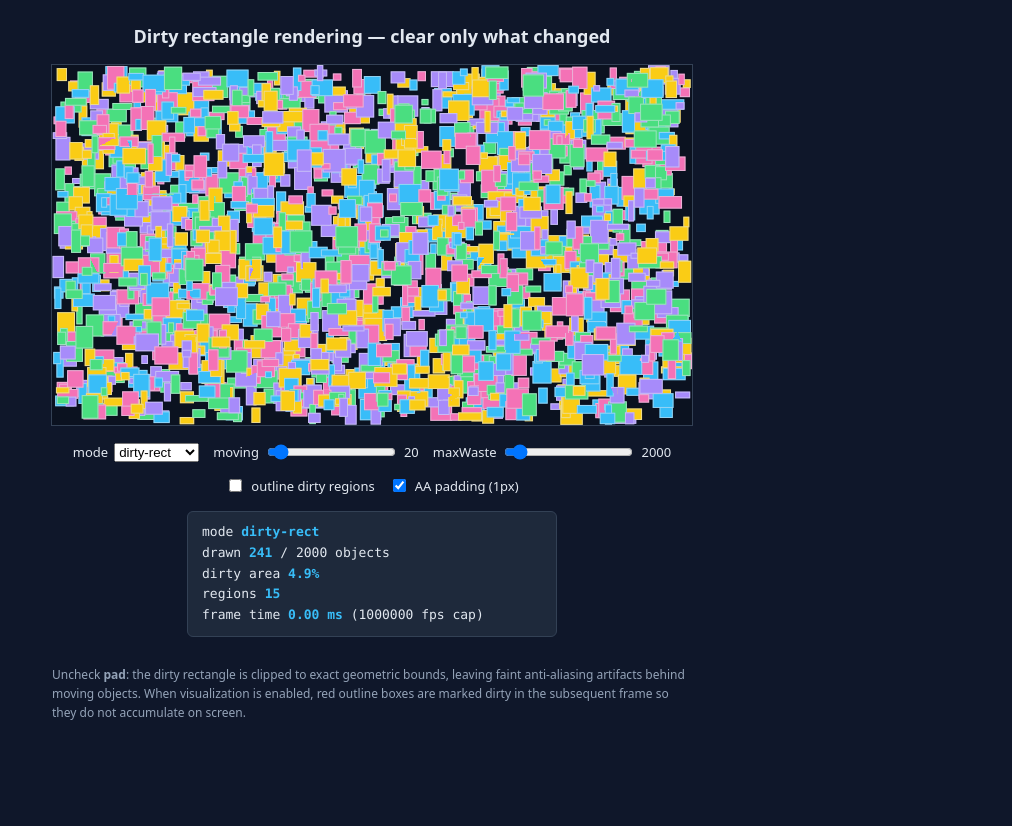
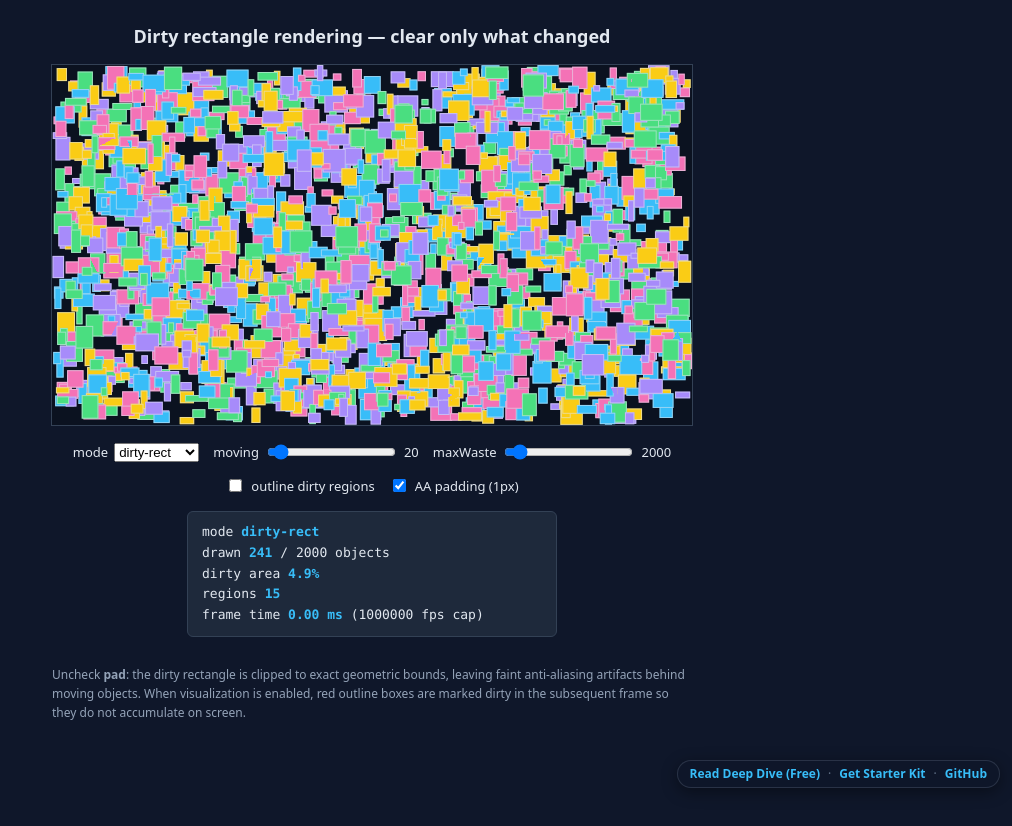
Before and after one commit to m2-md/dirty-rectangle-rendering, a website built with Vite: page index.html in a window 1280 px wide. Shown: the whole page, without its empty margins (268-1280 px from the left). Built offline with nearby package versions, Linux system fonts and the light colour scheme.

Commit message:
Add demo GIF, .mkare-demo-bar, shields badges, and 5-part series table

```diff
--- a/index.html
+++ b/index.html
@@ -66,9 +66,41 @@
         font-size: 12px;
         line-height: 1.6;
       }
+      .mkare-demo-bar {
+        position: fixed;
+        bottom: 12px;
+        right: 12px;
+        z-index: 9999;
+        display: flex;
+        align-items: center;
+        gap: 8px;
+        padding: 7px 12px;
+        border-radius: 999px;
+        background: rgba(15, 23, 42, 0.9);
+        backdrop-filter: blur(8px);
+        border: 1px solid rgba(148, 163, 184, 0.2);
+        font-size: 12px;
+        line-height: 1;
+        color: #e2e8f0;
+        box-shadow: 0 4px 16px rgba(0, 0, 0, 0.4);
+      }
+      .mkare-demo-bar a {
+        color: #38bdf8;
+        text-decoration: none;
+        font-weight: 600;
+      }
+      .mkare-demo-bar a:hover { text-decoration: underline; }
+      .mkare-demo-bar .sep { color: #64748b; }
     </style>
   </head>
   <body>
+    <nav class="mkare-demo-bar" aria-label="Article and resources">
+      <a href="https://medium.com/@mkare/no-need-to-wipe-the-whole-table-dirty-rectangle-rendering-in-canvas-2d-50de001bf7b1?sk=8798d90f87a4c6b379f6d18dc68fe93b" target="_blank" rel="noopener">Read Deep Dive (Free)</a>
+      <span class="sep">·</span>
+      <a href="https://www.buymeacoffee.com/mkare/e/599265" target="_blank" rel="noopener">Get Starter Kit</a>
+      <span class="sep">·</span>
+      <a href="https://github.com/m2-md/dirty-rectangle-rendering" target="_blank" rel="noopener">GitHub</a>
+    </nav>
     <h1>Dirty rectangle rendering — clear only what changed</h1>
 
     <!-- Layered canvas: bottom layer static, top layer moving -->
```
Also changed, not shown: README.md, assets/demo.gif (added).
